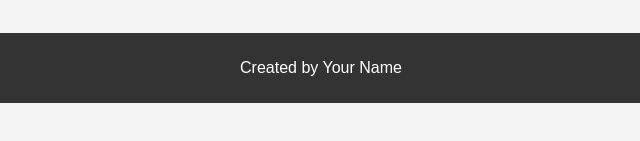
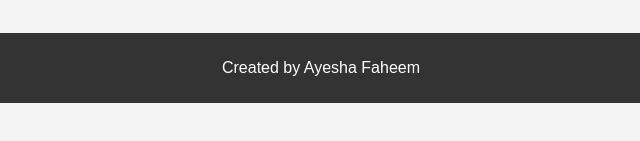
Before and after one commit to strugglingtocode72/my-python-app, a plain HTML site: page index.html in a window 1280 px wide. Shown: the part 221-362 px from the top of the page, 319-959 px from the left. Drawn offline with Linux system fonts and the light colour scheme.

Commit message:
Update index.html

```diff
--- a/index.html
+++ b/index.html
@@ -17,7 +17,7 @@
     </main>
 
     <footer>
-        <p>Created by Your Name</p>
+        <p>Created by Ayesha Faheem</p>
     </footer>
 </body>
 </html>
```
